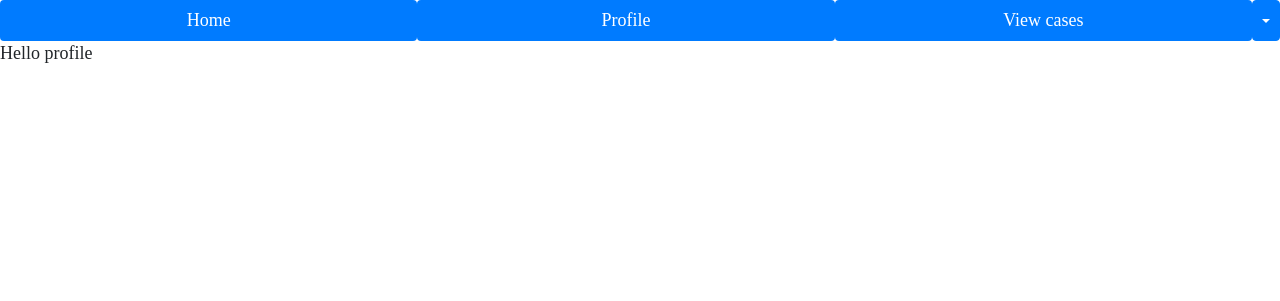
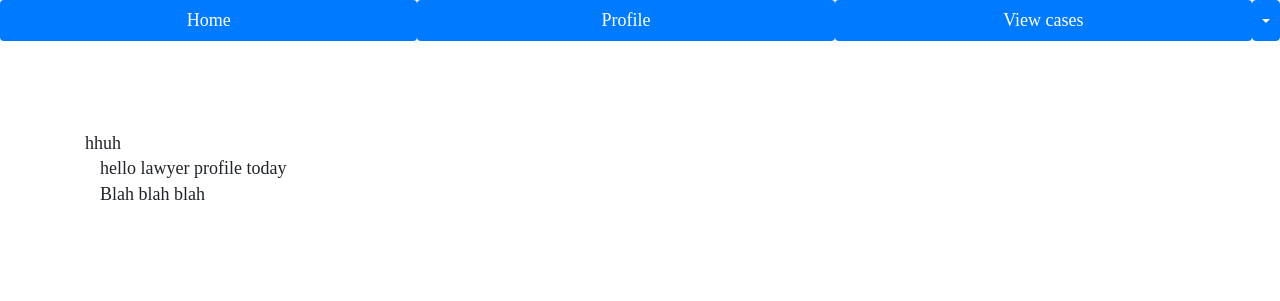
Before and after one commit to olamijinadebayo/the-law, a Django app: template lawyer/templates/law/lawyerprofile.html in a window 1280 px wide. Shown: the top 301 px of the page. Run offline with Django 3.2, Linux system fonts and the light colour scheme; the template is opened without the code that fills it, so the values that code supplies are empty; some libraries are stand-ins or nearby versions.

Commit message:
framework for all html

```diff
--- a/lawyer/templates/law/lawyerprofile.html
+++ b/lawyer/templates/law/lawyerprofile.html
@@ -1,4 +1,32 @@
 {%extends 'law/base.html'%}
 {%block content%}
-Hello profile
+<div class="container" style="padding-top:90px;">
+    <div class="row">
+        <div class="col-md-6">
+            hhuh
+
+
+            <div class="profile">
+                <div class="container">
+                    <div class="row">
+                        <div class="col-12">
+                            hello lawyer profile today
+                        </div>
+                    </div>
+                </div>
+            </div>
+
+
+            <div class="container">
+                <div class="row">
+                    <div class="col-5">
+                        Blah blah blah
+                        </a>
+                    </div>
+                </div>
+            </div>
+
+        </div>
+    </div>
+</div>
 {%endblock%}
--- a/lawyer/urls.py
+++ b/lawyer/urls.py
@@ -5,7 +5,7 @@ app_name='lawyer'
 
 urlpatterns = [
     url(r'^signup/$', views.signup, name='signup'),
-    url(r'$', views.lawyerdashboard, name= 'lawyerdashboard'),
+    url(r'^$', views.lawyerdashboard, name= 'lawyerdashboard'),
     url(r'profile/', views.lawyerprofile, name = 'lawyerprofile'),
     url(r'cases/', views.lawyercases, name = 'lawyercases'),
     url(r'new/article', views.newarticle, name = 'newarticle'),
```
